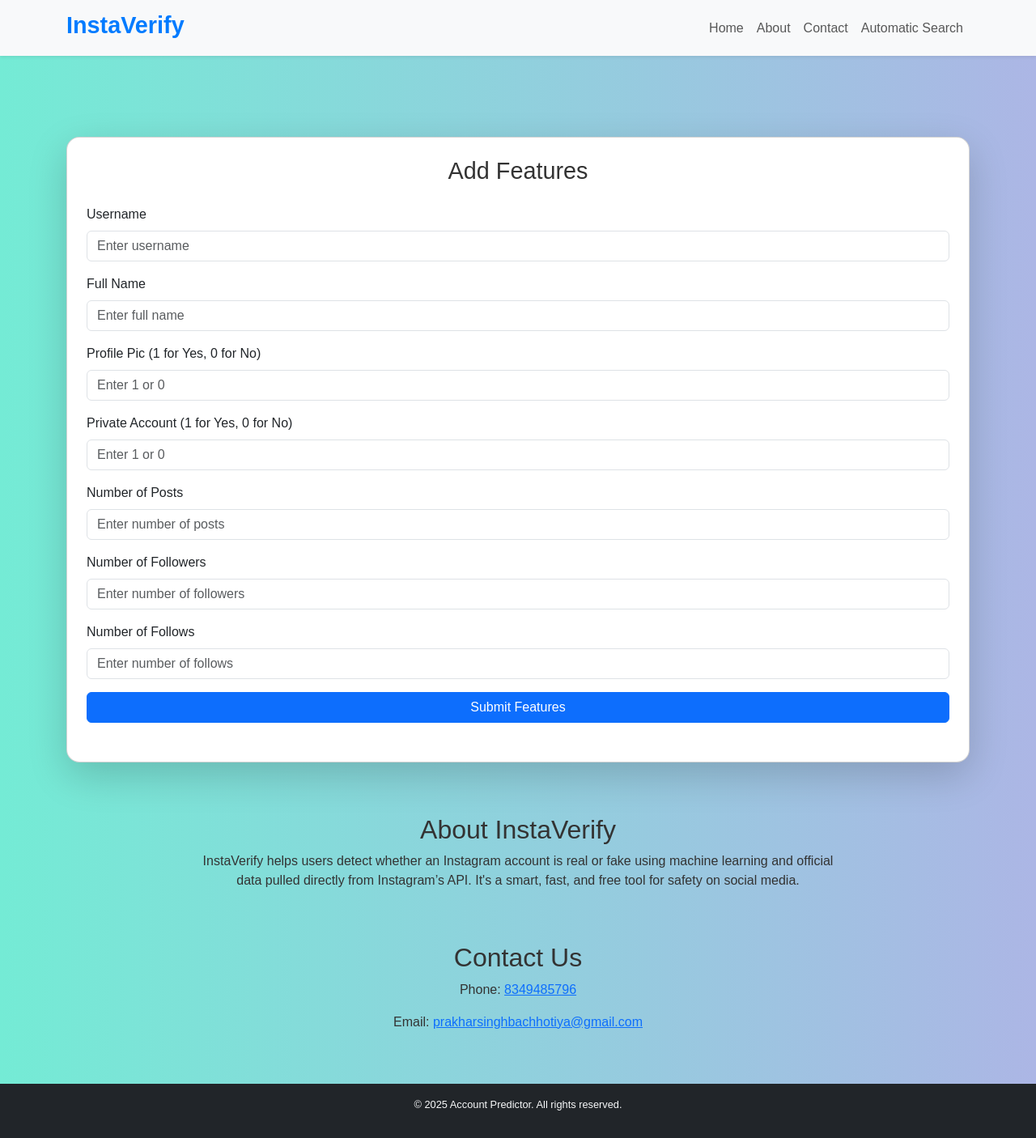
After one commit to Prakhar-Singh-bachhotiya/Digital-Doppelganger-Detector, a Flask app: page /add_features in a window 1280 px wide. The commit adds this page. Shown: the whole page at 81% size. Run offline with Flask 3, Linux system fonts and the light colour scheme; parts of the project's set-up code (start-up, migrations or seed data) failed here and were passed over.

Commit message:
Manual Search Feature Added

```diff
--- a/app.py
+++ b/app.py
@@ -62,5 +62,55 @@ def predict():
     except Exception as e:
         return jsonify({'error': f"An error occurred: {e}"}), 500
 
+@app.route('/add_features')
+def add_features():
+    return render_template('add_features.html')  # Create an `add_features.html` file
+
+@app.route('/predict_features', methods=['POST'])
+def predict_features():
+    try:
+        # Parse JSON input
+        data = request.get_json()
+        if not data:
+            return jsonify({'error': 'Invalid input. Please provide feature data.'}), 400
+
+        # Extract features from input
+        features = {
+            'profile pic': data.get('profile pic', 1),
+            'nums/length username': data.get('nums/length username', 0),
+            'fullname words': data.get('fullname words', 0),
+            'nums/length fullname': data.get('nums/length fullname', 0),
+            'name==username': data.get('name==username', 0),
+            'description length': data.get('description length', 80),
+            'external URL': data.get('external URL', 1),
+            'private': data.get('private', 0),
+            '#posts': data.get('#posts', 0),
+            '#followers': data.get('#followers', 0),
+            '#follows': data.get('#follows', 0)
+        }
+
+        # Convert the features to a DataFrame
+        df = pd.DataFrame([features])
+
+        # List all feature columns that the model was trained with
+        trained_features = [
+            'profile pic', 'nums/length username', 'fullname words', 'nums/length fullname',
+            'name==username', 'description length', 'external URL', 'private',
+            '#posts', '#followers', '#follows'
+        ]
+
+        # Ensure the order of columns matches the training data
+        df = df[trained_features]
+
+        # Make prediction
+        prediction = model.predict(df)[0]  # Model prediction
+
+        # Map prediction result to "Real" or "Fake"
+        result = "Real" if prediction == 0 else "Fake"
+
+        return jsonify({'prediction': result})
+
+    except Exception as e:
+        return jsonify({'error': f"An error occurred: {e}"}), 500
 if __name__ == '__main__':
     app.run(debug=True)
--- /dev/null
+++ b/templates/add_features.html
@@ -0,0 +1,149 @@
+<!DOCTYPE html>
+<html lang="en">
+<head>
+    <meta charset="UTF-8">
+    <meta name="viewport" content="width=device-width, initial-scale=1.0">
+    <title>Add Features</title>
+    <link href="https://cdn.jsdelivr.net/npm/bootstrap@5.3.2/dist/css/bootstrap.min.css" rel="stylesheet">
+    <link rel="stylesheet" href="{{ url_for('static', filename='css/styles.css') }}">
+</head>
+<body>
+    <!-- Navbar -->
+    <nav class="navbar navbar-expand-lg navbar-light bg-light shadow-sm">
+        <div class="container">
+            <a class="navbar-brand" href="#">InstaVerify</a>
+            <button class="navbar-toggler" type="button" data-bs-toggle="collapse" data-bs-target="#navbarNav">
+                <span class="navbar-toggler-icon"></span>
+            </button>
+            <div class="collapse navbar-collapse justify-content-end" id="navbarNav">
+                <ul class="navbar-nav">
+                    <li class="nav-item"><a class="nav-link" href="/">Home</a></li>
+                    <li class="nav-item"><a class="nav-link" href="#about">About</a></li>
+                    <li class="nav-item"><a class="nav-link" href="#contact">Contact</a></li>
+                    <li class="nav-item"><a class="nav-link" href="/">Automatic Search</a></li>
+                </ul>
+            </div>
+        </div>
+    </nav>
+
+    <!-- Main Content -->
+    <div class="container mt-5">
+        <div class="card shadow-lg p-4">
+            <h2 class="text-center mb-4">Add Features</h2>
+            <form id="featureForm" onsubmit="event.preventDefault(); submitFeatures();">
+                <div class="mb-3">
+                    <label for="username" class="form-label">Username</label>
+                    <input type="text" class="form-control" id="username" placeholder="Enter username" required>
+                </div>
+                <div class="mb-3">
+                    <label for="fullname" class="form-label">Full Name</label>
+                    <input type="text" class="form-control" id="fullname" placeholder="Enter full name">
+                </div>
+                <div class="mb-3">
+                    <label for="profilePic" class="form-label">Profile Pic (1 for Yes, 0 for No)</label>
+                    <input type="number" class="form-control" id="profilePic" placeholder="Enter 1 or 0">
+                </div>
+                <div class="mb-3">
+                    <label for="private" class="form-label">Private Account (1 for Yes, 0 for No)</label>
+                    <input type="number" class="form-control" id="private" placeholder="Enter 1 or 0">
+                </div>
+                <div class="mb-3">
+                    <label for="posts" class="form-label">Number of Posts</label>
+                    <input type="number" class="form-control" id="posts" placeholder="Enter number of posts">
+                </div>
+                <div class="mb-3">
+                    <label for="followers" class="form-label">Number of Followers</label>
+                    <input type="number" class="form-control" id="followers" placeholder="Enter number of followers">
+                </div>
+                <div class="mb-3">
+                    <label for="follows" class="form-label">Number of Follows</label>
+                    <input type="number" class="form-control" id="follows" placeholder="Enter number of follows">
+                </div>
+                <button type="submit" class="btn btn-primary w-100">Submit Features</button>
+            </form>
+            <div id="result" class="mt-4"></div>
+        </div>
+    </div>
+
+    <!-- About Section -->
+    <section id="about" class="about-section">
+        <h2>About InstaVerify</h2>
+        <p>
+            InstaVerify helps users detect whether an Instagram account is real or fake using machine learning and official data pulled directly from Instagram’s API.
+            It's a smart, fast, and free tool for safety on social media.
+        </p>
+    </section>
+
+    <!-- Contact Section -->
+    <section id="contact" class="contact-section">
+        <h2>Contact Us</h2>
+        <p>Phone: <a href="tel:+918349485796">8349485796</a></p>
+        <p>Email: <a href="mailto:prakharsinghbachhotiya@gmail.com">prakharsinghbachhotiya@gmail.com</a></p>
+    </section>
+
+    <!-- Footer -->
+    <footer class="text-center mt-5 py-3 bg-dark text-light">
+        <p>&copy; 2025 Account Predictor. All rights reserved.</p>
+    </footer>
+
+    <script>
+        async function submitFeatures() {
+            const username = document.getElementById('username').value;
+            const fullname = document.getElementById('fullname').value;
+            const profilePic = parseInt(document.getElementById('profilePic').value);
+            const privateAccount = parseInt(document.getElementById('private').value);
+            const posts = parseInt(document.getElementById('posts').value);
+            const followers = parseInt(document.getElementById('followers').value);
+            const follows = parseInt(document.getElementById('follows').value);
+
+            // Calculate dynamic features
+            const numsLengthUsername = username ? username.replace(/\D/g, '').length / username.length : 0;
+            const fullnameWords = fullname ? fullname.split(' ').length : 0;
+            const numsLengthFullname = fullname ? fullname.replace(/\D/g, '').length / fullname.length : 0;
+            const nameEqualsUsername = fullname === username ? 1 : 0;
+
+            const features = {
+                username,
+                'profile pic': profilePic,
+                'nums/length username': numsLengthUsername,
+                'fullname words': fullnameWords,
+                'nums/length fullname': numsLengthFullname,
+                'name==username': nameEqualsUsername,
+                'description length': 80, // Mock value
+                'external URL': 1, // Mock value
+                'private': privateAccount,
+                '#posts': posts,
+                '#followers': followers,
+                '#follows': follows
+            };
+
+            // Send features to the predict route
+            try {
+                const response = await fetch('/predict_features', {
+                    method: 'POST',
+                    headers: { 'Content-Type': 'application/json' },
+                    body: JSON.stringify(features)
+                });
+
+                const result = await response.json();
+                if (response.ok) {
+                    document.getElementById('result').innerHTML = `
+                        <div class="alert alert-success" role="alert">
+                            Prediction: <strong>${result.prediction}</strong>
+                        </div>`;
+                } else {
+                    document.getElementById('result').innerHTML = `
+                        <div class="alert alert-danger" role="alert">
+                            Error: ${result.error}
+                        </div>`;
+                }
+            } catch (error) {
+                document.getElementById('result').innerHTML = `
+                    <div class="alert alert-danger" role="alert">
+                        Error: ${error.message}
+                    </div>`;
+            }
+        }
+    </script>
+</body>
+</html>
--- a/templates/index.html
+++ b/templates/index.html
@@ -166,6 +166,7 @@
         <li class="nav-item"><a class="nav-link" href="#home">Home</a></li>
         <li class="nav-item"><a class="nav-link" href="#about">About</a></li>
         <li class="nav-item"><a class="nav-link" href="#contact">Contact</a></li>
+        <li class="nav-item"><a class="nav-link" href="/add_features">Manual Search</a></li>
       </ul>
     </div></div>
     </nav>
```
